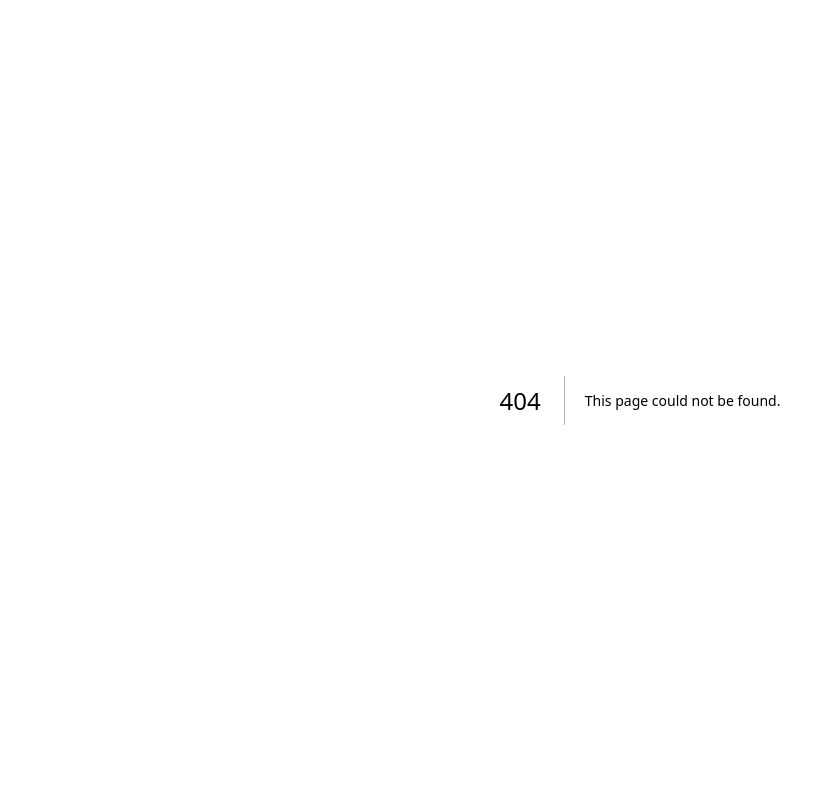
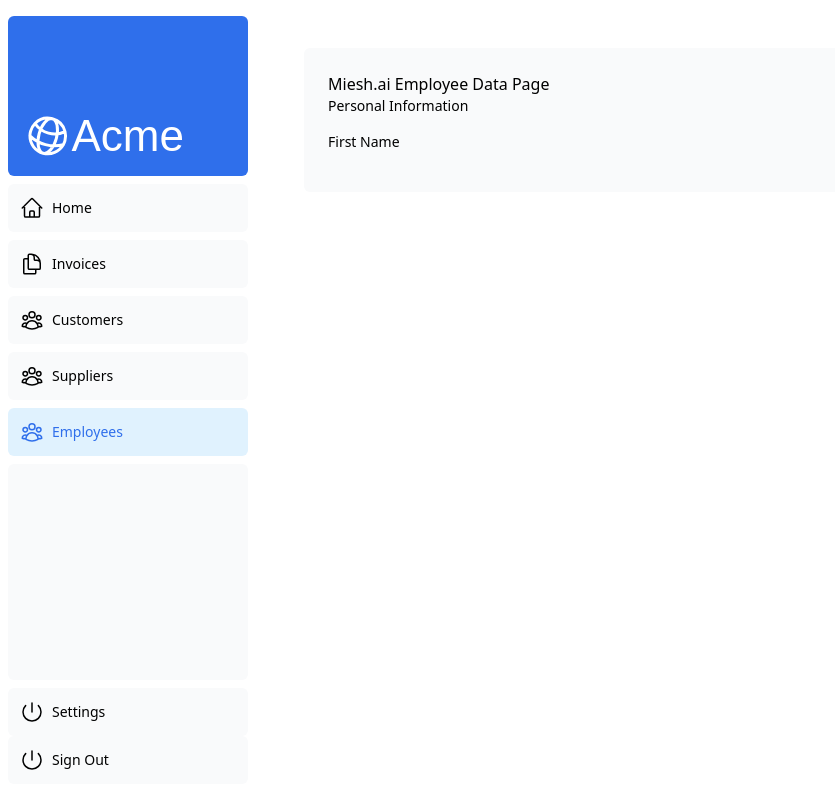
Before and after one commit to iggyster3/next-dashboard-example, a Next.js app in the folder nextjs-dashboard/: page /dashboard/employees in a window 1280 px wide. Before the commit this address had no page. Shown: the whole page, without its empty margins (0-835 px from the left). Built offline with nearby package versions, Linux system fonts and the light colour scheme; a web font is replaced by a local one.

Commit message:
added employee pages

```diff
--- /dev/null
+++ b/nextjs-dashboard/app/dashboard/employees/page.tsx
@@ -0,0 +1,23 @@
+'use-client';
+
+'use-client';
+// employee data form to populate data in the
+export default function Page() {
+    return(
+    <form>
+      <div className="rounded-md bg-gray-50 p-4 md:p-6">
+        <div className="mb-4">
+          <h1>Miesh.ai Employee Data Page</h1>
+          <label htmlFor="customer" className="mb-2 block text-sm font-medium">
+            Personal Information
+          </label>
+        </div>
+        <div className="mb-4">
+          <label htmlFor="amount" className="mb-2 block text-sm font-medium">
+            First Name
+          </label>
+        </div>
+      </div>
+    </form>
+    )
+  }
--- a/nextjs-dashboard/app/ui/dashboard/nav-links.tsx
+++ b/nextjs-dashboard/app/ui/dashboard/nav-links.tsx
@@ -23,6 +23,7 @@ const links = [
   },
   { name: 'Customers', href: '/dashboard/customers', icon: UserGroupIcon },
   { name: 'Suppliers', href: '/dashboard/suppliers', icon: UserGroupIcon },
+  { name: 'Employees', href: '/dashboard/employees', icon: UserGroupIcon },
 ];
 
 export default function NavLinks() {
--- a/nextjs-dashboard/app/ui/dashboard/sidenav.tsx
+++ b/nextjs-dashboard/app/ui/dashboard/sidenav.tsx
@@ -26,6 +26,10 @@ export default function SideNav() {
         >
           <button className="flex h-[48px] w-full grow items-center justify-center gap-2 rounded-md bg-gray-50 p-3 text-sm font-medium hover:bg-sky-100 hover:text-blue-600 md:flex-none md:justify-start md:p-2 md:px-3">
             <PowerIcon className="w-6" />
+            <div className="hidden md:block">Settings</div>
+          </button>
+          <button className="flex h-[48px] w-full grow items-center justify-center gap-2 rounded-md bg-gray-50 p-3 text-sm font-medium hover:bg-sky-100 hover:text-blue-600 md:flex-none md:justify-start md:p-2 md:px-3">
+            <PowerIcon className="w-6" />
             <div className="hidden md:block">Sign Out</div>
           </button>
         </form>
--- a/nextjs-dashboard/app/ui/login-form.tsx
+++ b/nextjs-dashboard/app/ui/login-form.tsx
@@ -81,7 +81,6 @@ export default function LoginForm() {
 
 function LoginButton() {
   const { pending } = useFormStatus();
-
   return (
     <Button className="mt-4 w-full" aria-disabled={pending}>
       Log in <ArrowRightIcon className="ml-auto h-5 w-5 text-gray-50" />
```
